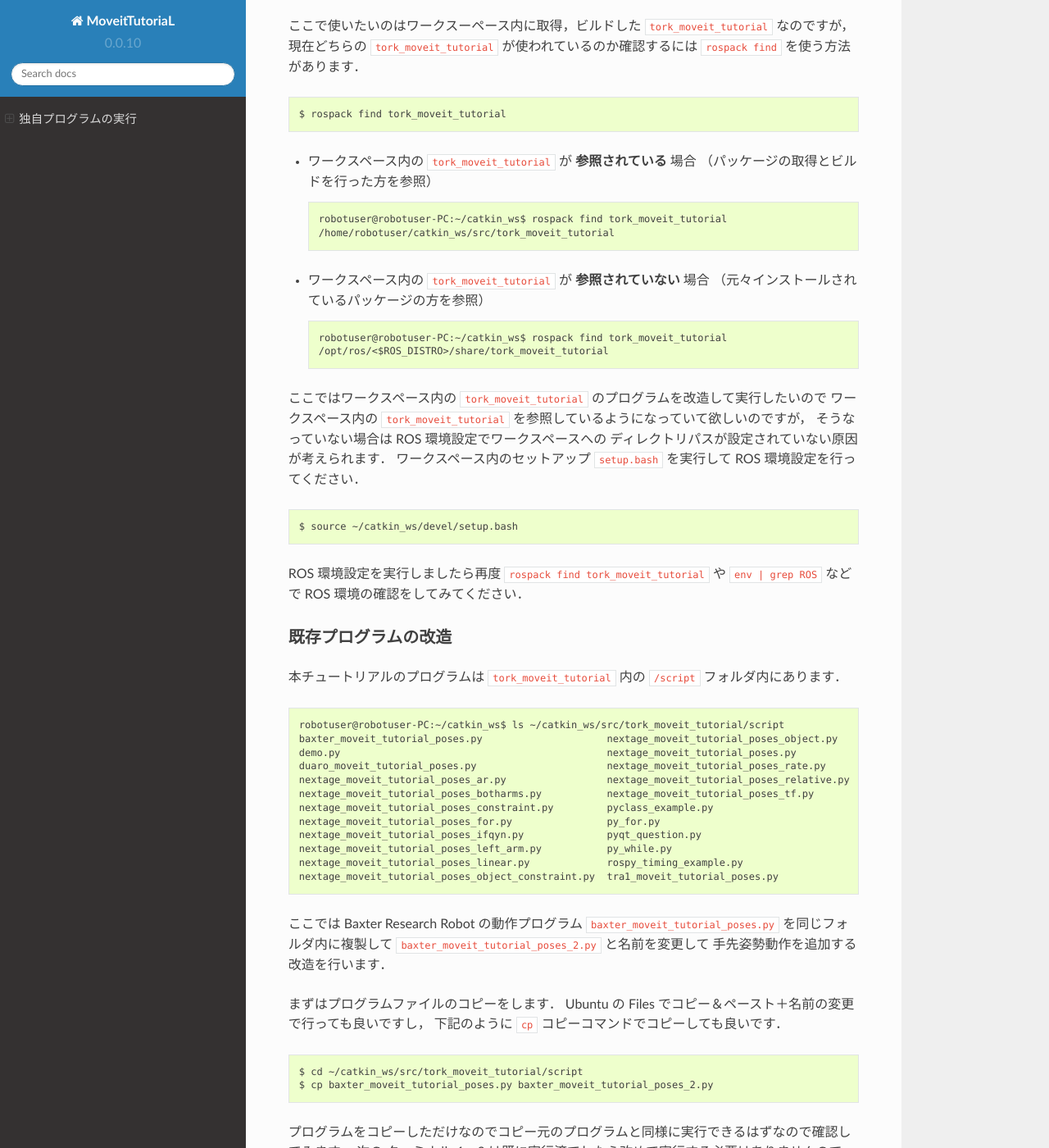
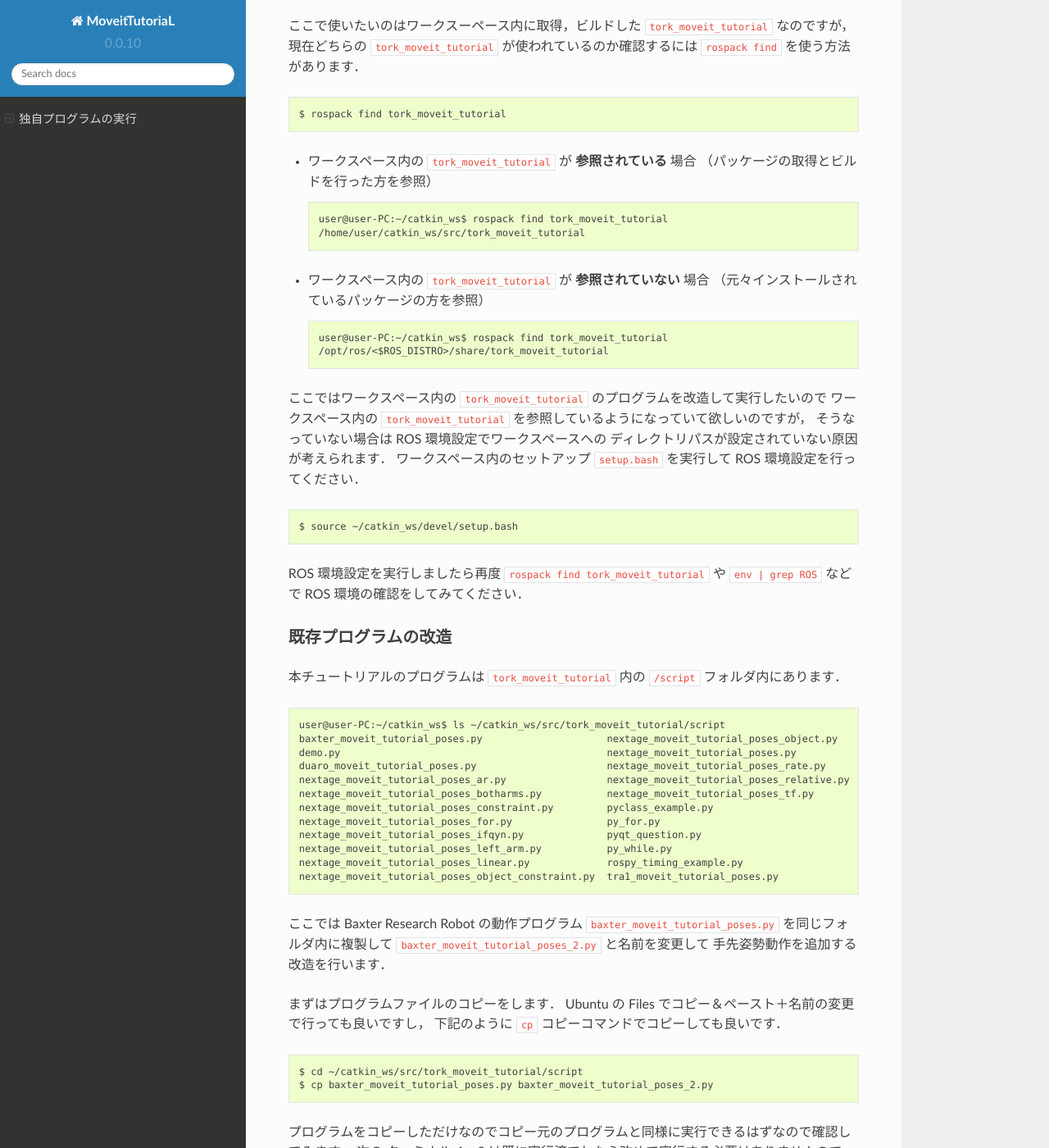
Before and after one commit to tork-a/tork_moveit_tutorial, a Sphinx documentation site: the page built from doc/moveit-tutorial_ja_running-your-own-program.md, in a window 1280 px wide and 1400 px high, scrolled down 7436 px. Shown: the whole window at 82% size. Built offline with Sphinx 7.4.7 and the Read the Docs theme 2.0.0, drawn with Linux system fonts in a browser that asks for light colours; some of the changed text lies outside the part shown.

Commit message:
use default user namem to user

````diff
--- a/doc/moveit-tutorial_ja_running-your-own-program.md
+++ b/doc/moveit-tutorial_ja_running-your-own-program.md
@@ -61,17 +61,17 @@ $ env | grep ROS
 
 下記は ROS 環境を表示した例です．
 `ROS_PACKAGE_PATH` にワークスペースのディレクトリ
-`/home/robotuser/catkin_ws/src` があることで，
+`/home/user/catkin_ws/src` があることで，
 ROS のシステムからワークスペース内のパッケージにある実行ファイルなどを
 参照することができるようになっています．
 
 ```
-robotuser@robotuser-PC:~/catkin_ws$ env | grep ROS
+user@user-PC:~/catkin_ws$ env | grep ROS
 ROS_ROOT=/opt/ros/<$ROS_DISTRO>/share/ros
-ROS_PACKAGE_PATH=/home/robotuser/catkin_ws/src:/opt/ros/<$ROS_DISTRO>/share
+ROS_PACKAGE_PATH=/home/user/catkin_ws/src:/opt/ros/<$ROS_DISTRO>/share
 ROS_MASTER_URI=http://localhost:11311
 ROS_VERSION=1
-ROSLISP_PACKAGE_DIRECTORIES=/home/robotuser/catkin_ws/devel/share/common-lisp
+ROSLISP_PACKAGE_DIRECTORIES=/home/user/catkin_ws/devel/share/common-lisp
 ROS_DISTRO=<$ROS_DISTRO>
 ROS_ETC_DIR=/opt/ros/<$ROS_DISTRO>/etc/ros
 ```
@@ -309,13 +309,13 @@ $ rospack find tork_moveit_tutorial
 - ワークスペース内の `tork_moveit_tutorial` が **参照されている** 場合
     （パッケージの取得とビルドを行った方を参照）
     ```
-    robotuser@robotuser-PC:~/catkin_ws$ rospack find tork_moveit_tutorial
-    /home/robotuser/catkin_ws/src/tork_moveit_tutorial
+    user@user-PC:~/catkin_ws$ rospack find tork_moveit_tutorial
+    /home/user/catkin_ws/src/tork_moveit_tutorial
     ```
 - ワークスペース内の `tork_moveit_tutorial` が **参照されていない** 場合
     （元々インストールされているパッケージの方を参照）
     ```
-    robotuser@robotuser-PC:~/catkin_ws$ rospack find tork_moveit_tutorial
+    user@user-PC:~/catkin_ws$ rospack find tork_moveit_tutorial
     /opt/ros/<$ROS_DISTRO>/share/tork_moveit_tutorial
     ```
 
@@ -339,7 +339,7 @@ ROS 環境設定を実行しましたら再度 `rospack find tork_moveit_tutoria
 `/script` フォルダ内にあります．
 
 ```
-robotuser@robotuser-PC:~/catkin_ws$ ls ~/catkin_ws/src/tork_moveit_tutorial/script
+user@user-PC:~/catkin_ws$ ls ~/catkin_ws/src/tork_moveit_tutorial/script
 baxter_moveit_tutorial_poses.py                     nextage_moveit_tutorial_poses_object.py
 demo.py                                             nextage_moveit_tutorial_poses.py
 duaro_moveit_tutorial_poses.py                      nextage_moveit_tutorial_poses_rate.py
@@ -612,9 +612,9 @@ New Document → Empty Document といったメニューがありますのでそ
 ```
 $ cd ~/catkin_ws/src/tork_moveit_tutorial/script/
 $ ls -l | grep baxter
--rwxrwxr-x 1 robotuser robotuser 1631  8月 28 16:33 baxter_moveit_tutorial_poses_2.py
--rw-rw-r-- 1 robotuser robotuser    0  9月  4 14:42 baxter_moveit_tutorial_poses_3.py
--rwxrwxr-x 1 robotuser robotuser 1081  4月  8 16:34 baxter_moveit_tutorial_poses.py
+-rwxrwxr-x 1 user user 1631  8月 28 16:33 baxter_moveit_tutorial_poses_2.py
+-rw-rw-r-- 1 user user    0  9月  4 14:42 baxter_moveit_tutorial_poses_3.py
+-rwxrwxr-x 1 user user 1081  4月  8 16:34 baxter_moveit_tutorial_poses.py
 ```
 
 `ls -l` の出力の一番左にある `-rwxrwxr-x ` のように
@@ -640,9 +640,9 @@ $ chmod a+x baxter_moveit_tutorial_poses_3.py
 
 ```
 $ ls -l | grep baxter
--rwxrwxr-x 1 robotuser robotuser 1631  8月 28 16:33 baxter_moveit_tutorial_poses_2.py
--rwxrwxr-x 1 robotuser robotuser    0  9月  4 14:42 baxter_moveit_tutorial_poses_3.py
--rwxrwxr-x 1 robotuser robotuser 1081  4月  8 16:34 baxter_moveit_tutorial_poses.py
+-rwxrwxr-x 1 user user 1631  8月 28 16:33 baxter_moveit_tutorial_poses_2.py
+-rwxrwxr-x 1 user user    0  9月  4 14:42 baxter_moveit_tutorial_poses_3.py
+-rwxrwxr-x 1 user user 1081  4月  8 16:34 baxter_moveit_tutorial_poses.py
 ```
 
 `baxter_moveit_tutorial_poses_3.py` に他のプログラムファイルと同様の
````
Also changed, not shown: doc/moveit-tutorial_ja_robot-simulator.md (+1 -1 lines).
